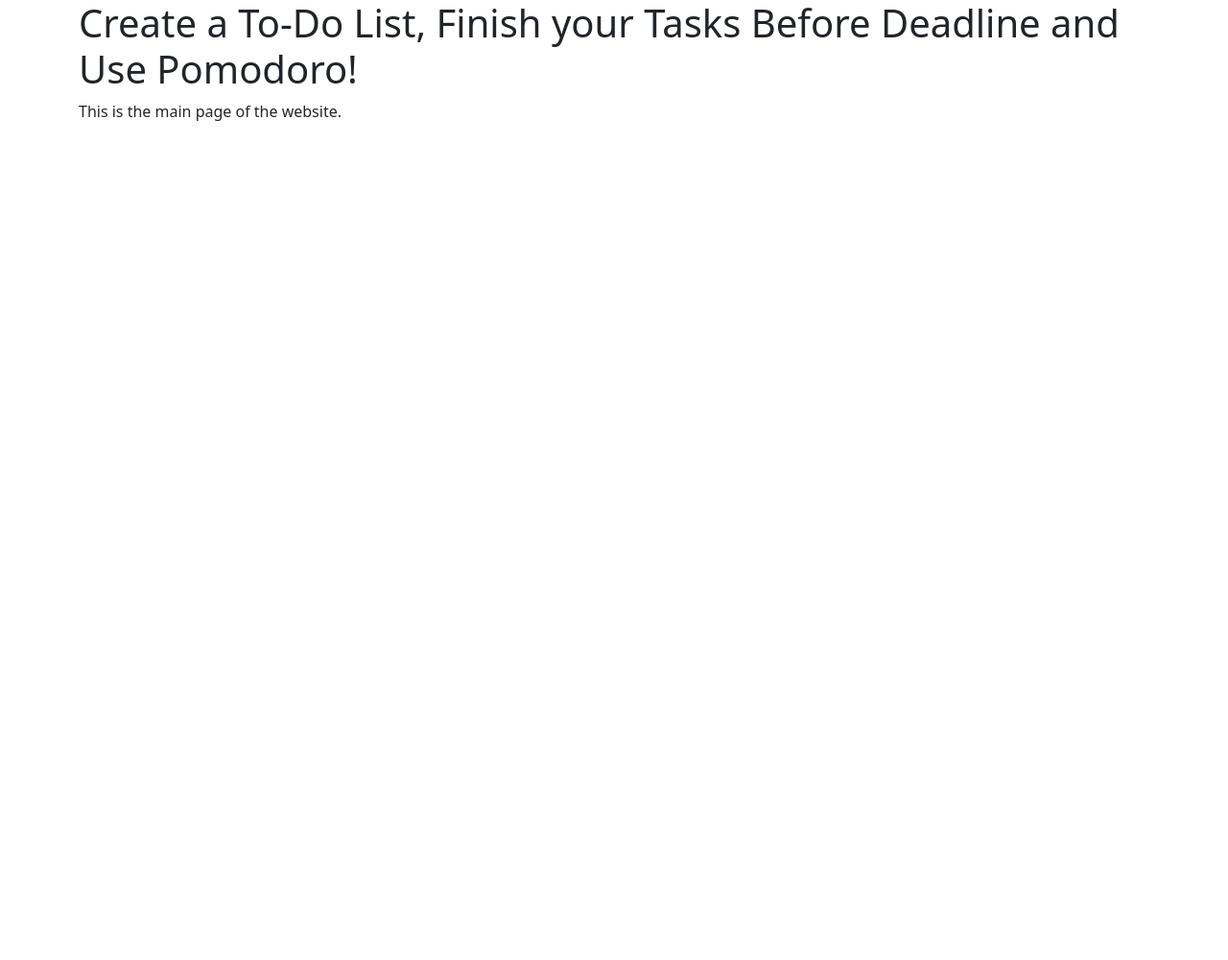
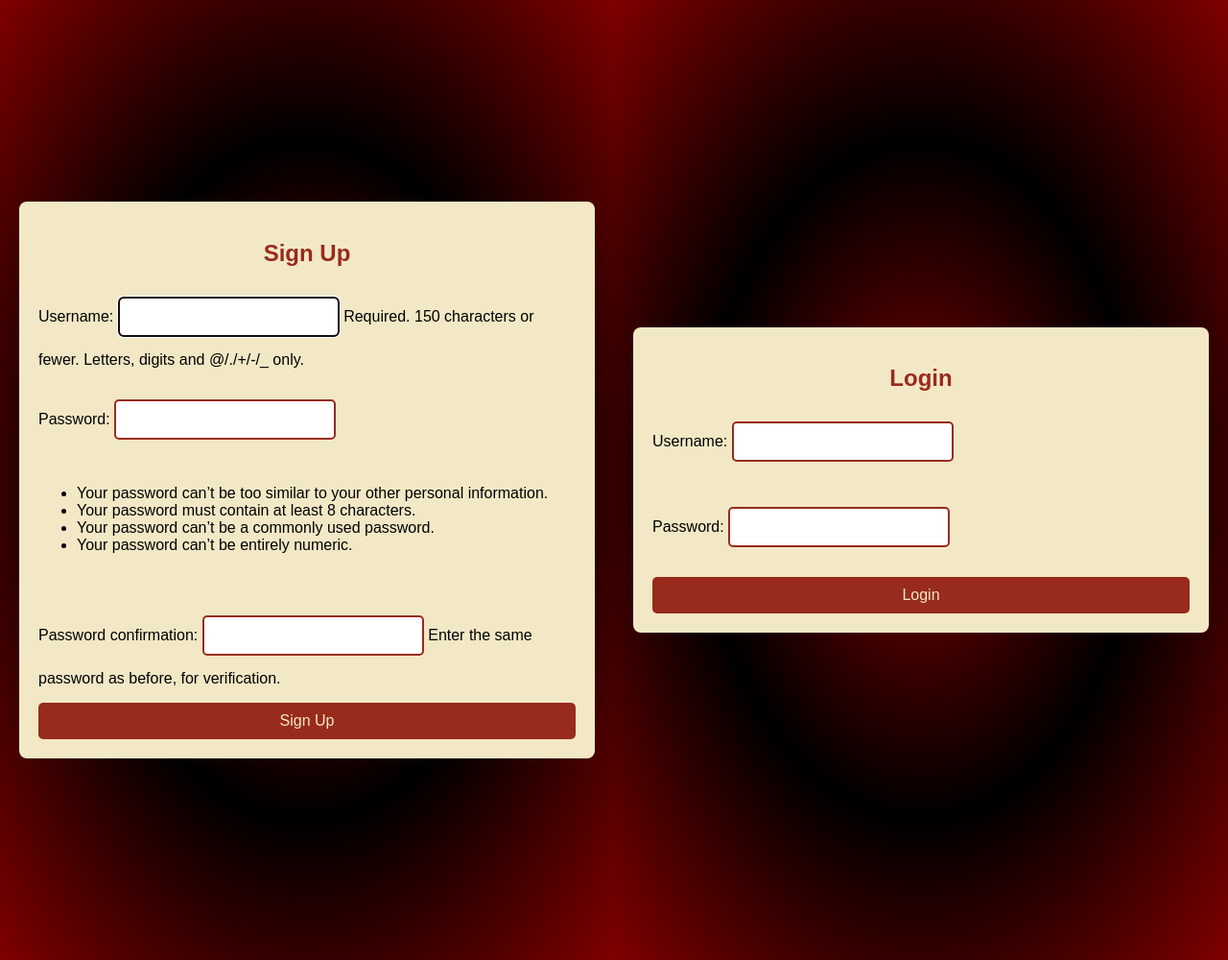
Before and after one commit to iamaquila/todoL, a Django app: template todo_project/todo_app/templates/todo_app/index.html in a window 1280 px wide. Shown: the whole page at 96% size. Before the commit the page ends 126 px from the top, so only its background shows below. Run offline with Django 5.2, Linux system fonts and the light colour scheme; the template is opened without the code that fills it: values that come from a table or form of the project are taken from there, others are empty; parts of the project's set-up code (start-up, migrations or seed data) failed here and were passed over; some libraries are stand-ins or nearby versions.

Commit message:
reg done

```diff
--- a/todo_project/todo_app/forms.py
+++ b/todo_project/todo_app/forms.py
@@ -1,5 +1,18 @@
 from django import forms
 from .models import Task
+from django.contrib.auth.forms import UserCreationForm, AuthenticationForm
+from django.contrib.auth.models import User
+
+
+class SignUpForm(UserCreationForm):
+    class Meta:
+        model = User
+        fields = ('username', 'password1', 'password2')
+
+
+class LoginForm(AuthenticationForm):
+    username = forms.CharField(max_length=30)
+    password = forms.CharField(widget=forms.PasswordInput)
 
 
 class TaskForm(forms.ModelForm):
--- a/todo_project/todo_app/templates/todo_app/index.html
+++ b/todo_project/todo_app/templates/todo_app/index.html
@@ -1,11 +1,104 @@
-    {% extends "base.html" %}
+<!DOCTYPE html>
+<html lang="en">
+<head>
+    <meta charset="UTF-8">
+    <meta name="viewport" content="width=device-width, initial-scale=1.0">
+    <title>Registration Page</title>
+    <style>
+        body {
+            display: flex;
+            height: 125vh;
+            margin: 0;
+            font-family: "Century Schoolbook", sans-serif;
+            background: radial-gradient( #800000, #000000, #800000); /* Adjust colors as needed */
+        }
 
-    {% block title %}Home{% endblock title %}
+        .left-side, .right-side {
+            width: 50%;
+            padding: 40px;
+            box-sizing: border-box;
+        }
 
-    {% block content %}
+        .left-side {
+            background: radial-gradient( #800000, #000000, #800000); /* Adjust colors as needed */
+            display: flex;
+            flex-direction: column;
+            justify-content: center;
+            align-items: center;
+        }
 
+        .right-side {
+            background: radial-gradient( #800000, #000000, #800000); /* Adjust colors as needed */
+            display: flex;
+            flex-direction: column;
+            justify-content: center;
+            align-items: center;
+        }
 
-    <h1>Create a To-Do List, Finish your Tasks Before Deadline and Use Pomodoro!</h1>
-    <p>This is the main page of the website.</p>
+        .form-container {
+            background-color: #F2E8C6;
+            padding: 20px;
+            border-radius: 8px;
+            width: 100%;
+        }
 
-    {% endblock content %}
+        .form-container h2 {
+            font-size: 24px;
+            color: #982B1C;
+            margin-bottom: 15px;
+            text-align: center;
+        }
+
+        .form-container form {
+            display: flex;
+            flex-direction: column;
+        }
+
+        .form-container form input {
+            padding: 10px;
+            font-size: 16px;
+            border: 2px solid #982B1C;
+            border-radius: 5px;
+            margin-bottom: 15px;
+        }
+
+        .form-container form button {
+            background-color: #982B1C;
+            color: #F2E8C6;
+            padding: 10px 20px;
+            font-size: 16px;
+            border: none;
+            border-radius: 5px;
+            cursor: pointer;
+            transition: background-color 0.3s ease, transform 0.3s ease;
+        }
+
+        .form-container form button:hover {
+            background-color: #DAD4B5;
+            transform: translateY(-3px);
+        }
+    </style>
+</head>
+<body>
+    <div class="left-side">
+        <div class="form-container">
+            <h2>Sign Up</h2>
+            <form method="POST" action="{% url 'homepage' %}">
+                {% csrf_token %}
+                {{ signup_form.as_p }}
+                <button type="submit" name="signup">Sign Up</button>
+            </form>
+        </div>
+    </div>
+    <div class="right-side">
+        <div class="form-container">
+            <h2>Login</h2>
+            <form method="POST" action="{% url 'homepage' %}">
+                {% csrf_token %}
+                {{ login_form.as_p }}
+                <button type="submit" name="login">Login</button>
+            </form>
+        </div>
+    </div>
+</body>
+</html>
--- a/todo_project/todo_app/urls.py
+++ b/todo_project/todo_app/urls.py
@@ -4,7 +4,8 @@
 
 
 urlpatterns = [
-    path('', views.homepage, name='homepage'),
+    path('', views.index, name='index'),
+    path('homepage/', views.homepage, name='homepage'),
     path('add/', task_add, name='task_add.html'),
     path('add_todo/', views.add_todo, name='add_todo'),
 ]
```
Also changed, not shown: todo_project/todo_app/views.py (+31 -0 lines), todo_project/db.sqlite3.
